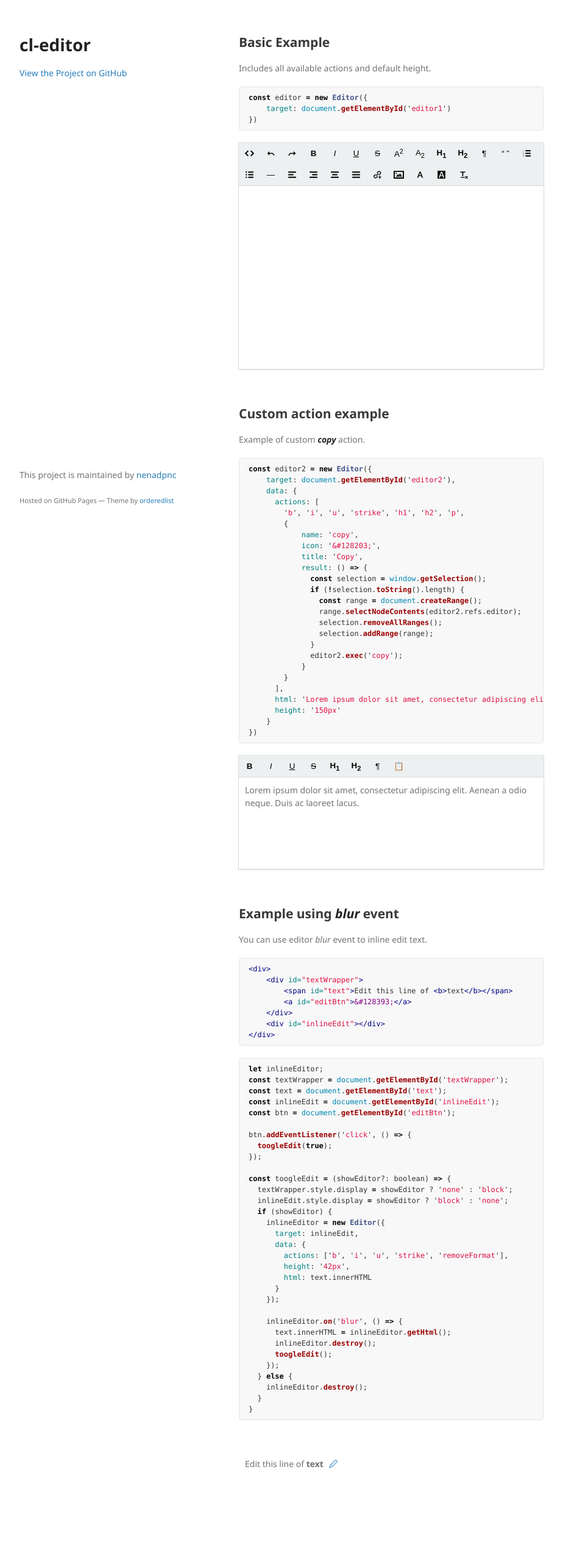
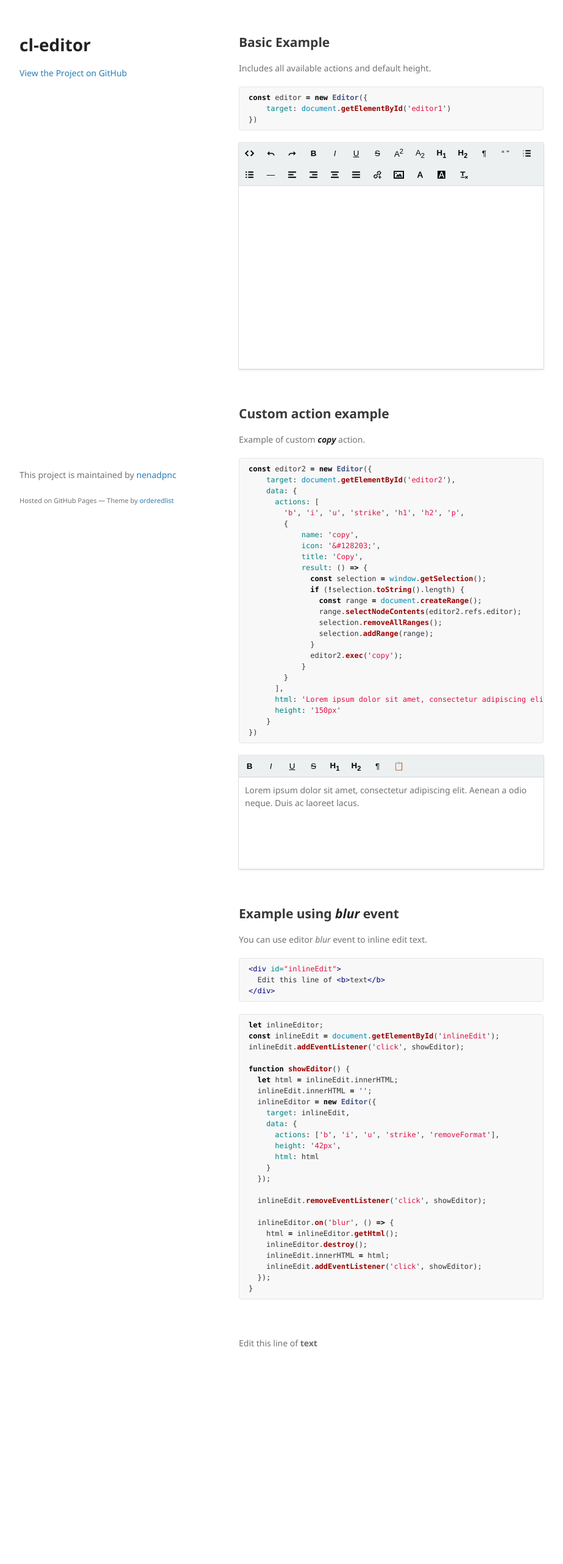
Before and after one commit to nenadpnc/cl-editor, a Jekyll site: the page built from index.md, in a window 1280 px wide. Shown: the whole page at 61% size, without its empty margins (178-1102 px from the left). Built offline with Jekyll 4.4.1, drawn with Linux system fonts in a browser that asks for light colours; the repository's description, which GitHub fills in, is left out; our own code applies the rules of GitHub Pages for plain Markdown files; after the commit the page ends 2367 px from its top, so only the background shows below that.

Commit message:
inline edit example

````diff
--- a/assets/css/style.scss
+++ b/assets/css/style.scss
@@ -8,14 +8,9 @@
 }
 
 #inlineEdit {
-    margin-top: -46px;
-    display: none;
+    display: inline-block;
 }
 
-#text {
-    padding-left: 10px;
+#inlineEdit .cl {
+    margin-top: -46px
 }
-
-#editBtn {
-    padding-left: 5px;
-}
--- a/dist/index.dev.js
+++ b/dist/index.dev.js
@@ -1482,13 +1482,8 @@
 assign(Editor.prototype, methods, proto);
 
 var inlineEditor = void 0;
-var textWrapper = document.getElementById('textWrapper');
-var text = document.getElementById('text');
 var inlineEdit = document.getElementById('inlineEdit');
-var btn = document.getElementById('editBtn');
-btn.addEventListener('click', function () {
-    toogleEdit(true);
-});
+inlineEdit.addEventListener('click', showEditor);
 var editor = new Editor({
     target: document.getElementById('editor1')
 });
@@ -1514,27 +1509,25 @@
         height: '150px'
     }
 });
-var toogleEdit = function toogleEdit(showEditor) {
-    textWrapper.style.display = showEditor ? 'none' : 'block';
-    inlineEdit.style.display = showEditor ? 'block' : 'none';
-    if (showEditor) {
+function showEditor() {
+    var html = inlineEdit.innerHTML;
+    inlineEdit.innerHTML = '';
     inlineEditor = new Editor({
         target: inlineEdit,
         data: {
             actions: ['b', 'i', 'u', 'strike', 'removeFormat'],
             height: '42px',
-                html: text.innerHTML
-            }
-        });
+            html: html
+        }
+    });
+    inlineEdit.removeEventListener('click', showEditor);
     inlineEditor.on('blur', function () {
-            text.innerHTML = inlineEditor.getHtml();
+        html = inlineEditor.getHtml();
         inlineEditor.destroy();
-            toogleEdit();
-        });
-    } else {
-        inlineEditor.destroy();
-    }
-};
+        inlineEdit.innerHTML = html;
+        inlineEdit.addEventListener('click', showEditor);
+    });
+}
 
 }());
 //# sourceMappingURL=index.dev.js.map
--- a/dist/index.html
+++ b/dist/index.html
@@ -9,11 +9,9 @@
         <div id="editor2"></div>
         <br>
         <div>
-            <div id="textWrapper">
-                <span id="text">Edit this line of <b>text</b></span>
-                <button type="button" id="editBtn">&#128393;</button>
+            <div id="inlineEdit">
+                Edit this line of <b>text</b>
             </div>
-            <div id="inlineEdit" style="display: none"></div>
         </div>
         <script src="/index.dev.js"></script>
     </body>
--- a/index.md
+++ b/index.md
@@ -56,56 +56,43 @@
 You can use editor _blur_ event to inline edit text.
 
 ```html
-<div>
-    <div id="textWrapper">
-        <span id="text">Edit this line of <b>text</b></span>
-        <a id="editBtn">&#128393;</a>
-    </div>
-    <div id="inlineEdit"></div>
+<div id="inlineEdit">
+  Edit this line of <b>text</b>
 </div>
 ```
 
 ```js
 let inlineEditor;
-const textWrapper = document.getElementById('textWrapper');
-const text = document.getElementById('text');
 const inlineEdit = document.getElementById('inlineEdit');
-const btn = document.getElementById('editBtn');
+inlineEdit.addEventListener('click', showEditor);
 
-btn.addEventListener('click', () => {
-  toogleEdit(true);
-});
+function showEditor() {
+  let html = inlineEdit.innerHTML;
+  inlineEdit.innerHTML = '';
+  inlineEditor = new Editor({
+    target: inlineEdit,
+    data: {
+      actions: ['b', 'i', 'u', 'strike', 'removeFormat'],
+      height: '42px',
+      html: html
+    }
+  });
 
-const toogleEdit = (showEditor?: boolean) => {
-  textWrapper.style.display = showEditor ? 'none' : 'block';
-  inlineEdit.style.display = showEditor ? 'block' : 'none';
-  if (showEditor) {
-    inlineEditor = new Editor({
-      target: inlineEdit,
-      data: {
-        actions: ['b', 'i', 'u', 'strike', 'removeFormat'],
-        height: '42px',
-        html: text.innerHTML
-      }
-    });
+  inlineEdit.removeEventListener('click', showEditor);
 
-    inlineEditor.on('blur', () => {
-      text.innerHTML = inlineEditor.getHtml();
-      inlineEditor.destroy();
-      toogleEdit();
-    });
-  } else {
+  inlineEditor.on('blur', () => {
+    html = inlineEditor.getHtml();
     inlineEditor.destroy();
-  }
+    inlineEdit.innerHTML = html;
+    inlineEdit.addEventListener('click', showEditor);
+  });
 }
 ```
 <br>
 <div>
-    <div id="textWrapper">
-        <span id="text">Edit this line of <b>text</b></span>
-        <a id="editBtn">&#128393;</a>
-    </div>
-    <div id="inlineEdit"></div>
+  <div id="inlineEdit">
+    Edit this line of <b>text</b>
+  </div>
 </div>
 
 <br>
````
Also changed, not shown: src/app.ts (+10 -16 lines), 1 other file. Lines whose indentation alone changed are shown as unchanged.
